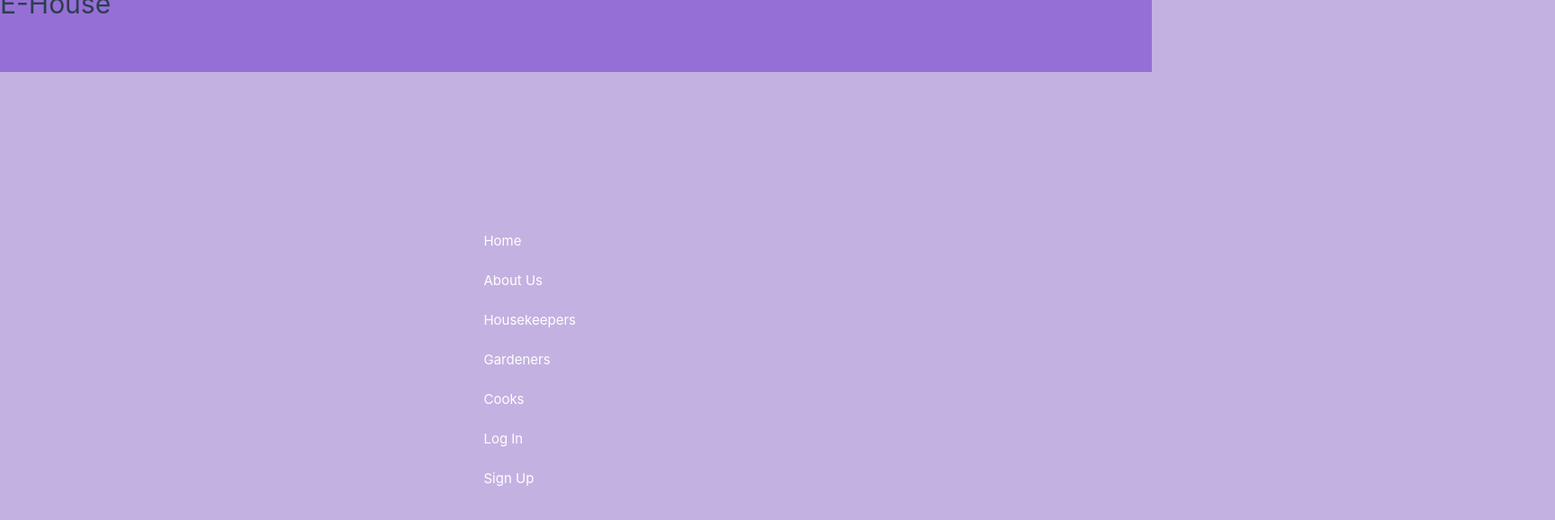
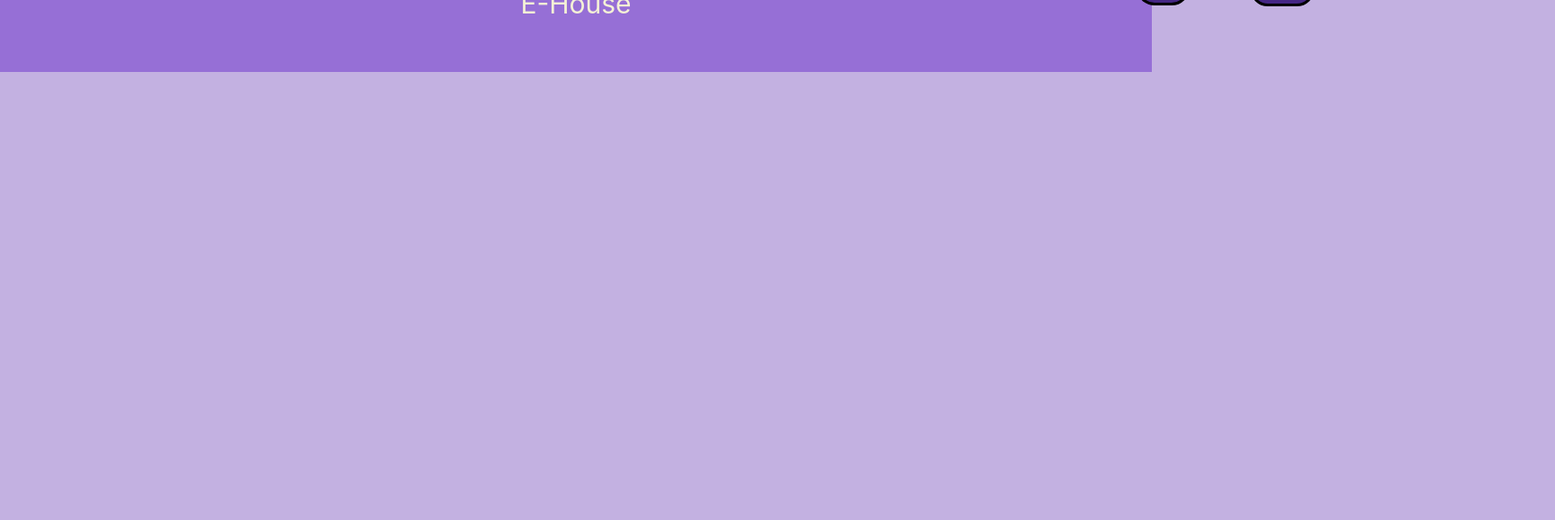
Before and after one commit to staten-island-tech/sql-project, a Vue app in the folder sql-project/: page / in a window 1280 px wide. Shown: the top 578 px of the page at 90% size, 1728 px wide, since content can reach past the window. Built offline with nearby package versions, Linux system fonts and the light colour scheme.

Commit message:
cummit 9

```diff
--- a/sql-project/src/App.vue
+++ b/sql-project/src/App.vue
@@ -4,7 +4,6 @@ import { RouterLink, RouterView } from 'vue-router'
 
 <template>
   <div class="head">
-    <h1 class="header"></h1>
     <nav>
       <RouterLink class="link" to="/">Home</RouterLink>
     </nav>
@@ -21,20 +20,18 @@ import { RouterLink, RouterView } from 'vue-router'
       <RouterLink class="link" to="/CooksView">Cooks</RouterLink>
     </nav>
     <nav>
-      <RouterLink class="link login" to="/loginView">Log In</RouterLink>
+      <RouterLink class="link login user" to="/loginView">Log In</RouterLink>
     </nav>
     <nav>
-      <RouterLink class="link signup" to="/SignUpView">Sign Up</RouterLink>
+      <RouterLink class="link signup user" to="/SignUpView">Sign Up</RouterLink>
     </nav>
   </div>
 </template>
 
 <style>
-.head {
+.header {
   color: #f4f1d6;
   text-align: center;
-}
-.head {
 }
 
 .link {
@@ -43,4 +40,31 @@ import { RouterLink, RouterView } from 'vue-router'
   margin: 20px auto;
   color: white;
 }
+
+.head {
+  width: 100%;
+  align-content: center;
+  display: flex;
+  justify-content: space-evenly;
+  margin: 300px;
+  margin-bottom: 200px;
+  margin-top: -32%;
+}
+
+.login {
+  margin-left: 200px;
+}
+
+.signup {
+  margin-right: 200px;
+}
+
+.user {
+  border: black 3px solid;
+  padding: 5px;
+  margin-top: 5%;
+  border-radius: 1px;
+  background-color: #452784;
+  border-radius: 20px;
+}
 </style>
--- a/sql-project/src/assets/main.css
+++ b/sql-project/src/assets/main.css
@@ -3,7 +3,7 @@
 #app {
   max-width: 1280px;
   margin: 0 auto;
-  padding: 2rem;
+  padding: 0 rem;
 
   font-weight: normal;
 }
@@ -17,7 +17,7 @@ a,
 
 @media (hover: hover) {
   a:hover {
-    background-color: hsla(160, 100%, 37%, 0.2);
+    background-color: #966FD6;
   }
 }
 
@@ -29,7 +29,6 @@ a,
 
   #app {
     display: grid;
-    grid-template-columns: 1fr 1fr;
     padding: 0 2rem;
   }
 }
```
